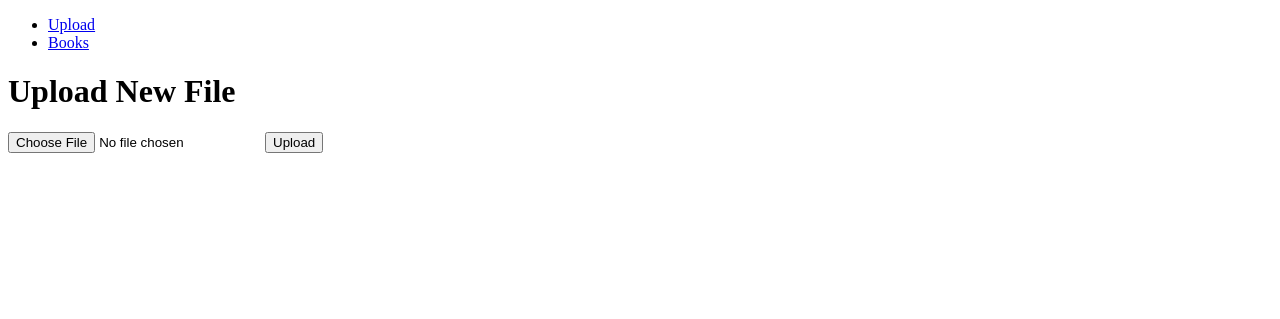
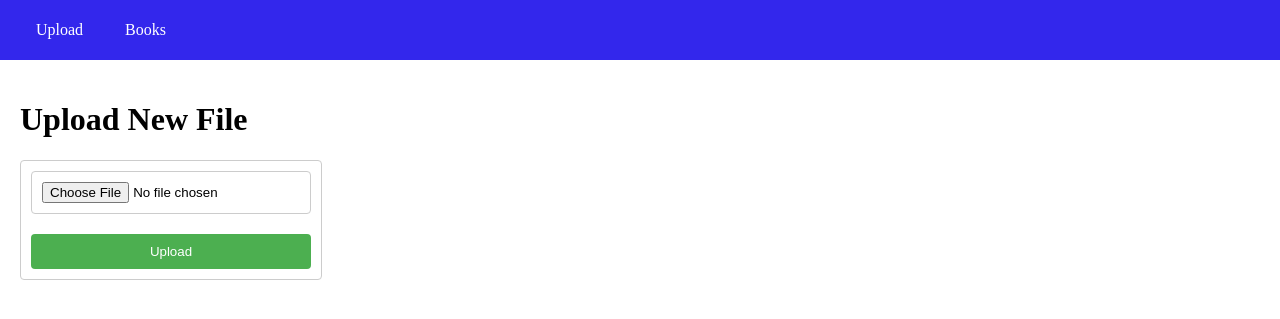
Before and after one commit to PaulWheatcroft/xml-reader, a Flask app: page / in a window 1280 px wide. Shown: the top 319 px of the page. Run offline with Flask 3, Linux system fonts and the light colour scheme.

Commit message:
Basic styling added

```diff
--- /dev/null
+++ b/static/styles.css
@@ -0,0 +1,66 @@
+body {
+    padding: 0;
+    margin: 0;
+}
+
+nav {
+    background-color: #3327EC;
+    height: 60px;
+    display: flex;
+    align-items: center;
+}
+
+nav ul {
+    list-style-type: none;
+    margin: 0 0 0 20px;
+    padding: 0;
+    display: flex;
+    justify-content: center;
+}
+
+nav li {
+    margin-right: 10px;
+}
+
+nav li a {
+    color: white;
+    text-align: center;
+    padding: 14px 16px;
+    text-decoration: none;
+    transition: background-color 0.5s ease;
+}
+
+nav li a:hover {
+    background-color: #1E90FF;
+}
+
+main {
+    padding: 20px;
+}
+
+.upload-form {
+    display: flex;
+    width: 300px;
+    flex-direction: column;
+    align-items: left;
+    justify-content: center;
+    border: 1px solid #ccc;
+    border-radius: 4px;
+  }
+
+  .upload-form input[type="file"] {
+    margin: 10px;
+    padding: 10px;
+    border: 1px solid #ccc;
+    border-radius: 4px;
+  }
+
+  .upload-form input[type="submit"] {
+    margin: 10px;
+    padding: 10px;
+    background-color: #4CAF50;
+    color: white;
+    border: none;
+    border-radius: 4px;
+    cursor: pointer;
+  }
--- a/templates/base.html
+++ b/templates/base.html
@@ -2,6 +2,7 @@
 <html>
 <head>
     <title>{% block title %}{% endblock %}</title>
+    <link rel="stylesheet" href="{{ url_for('static', filename='styles.css') }}">
 </head>
 <body>
     <nav>
@@ -10,7 +11,7 @@
             <li><a href="{{ url_for('display_books') }}">Books</a></li>
         </ul>
     </nav>
-    <div id="content">
+    <main id="content">
         {% with messages = get_flashed_messages() %}
             {% if messages %}
                 <ul class="flashes">
@@ -22,6 +23,6 @@
         {% endwith %}
         {% block content %}
         {% endblock %}
-    </div>
+    </main>
 </body>
 </html>
--- a/templates/upload.html
+++ b/templates/upload.html
@@ -2,7 +2,7 @@
 
 {% block content %}
     <h1>Upload New File</h1>
-    <form method=post enctype=multipart/form-data>
+    <form class="upload-form" method=post enctype=multipart/form-data>
       <input type=file name=file>
       <input type=submit value=Upload>
     </form>
```
